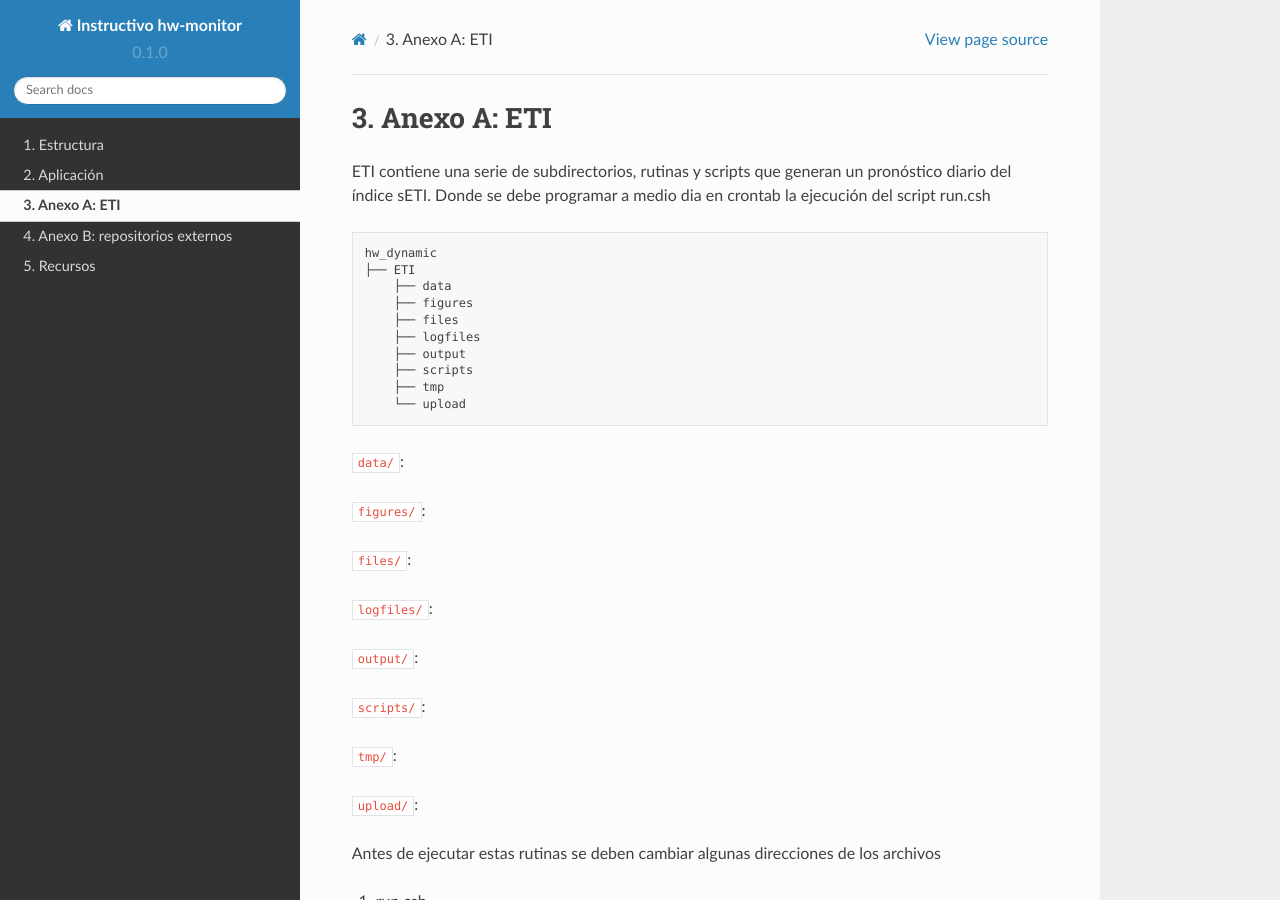
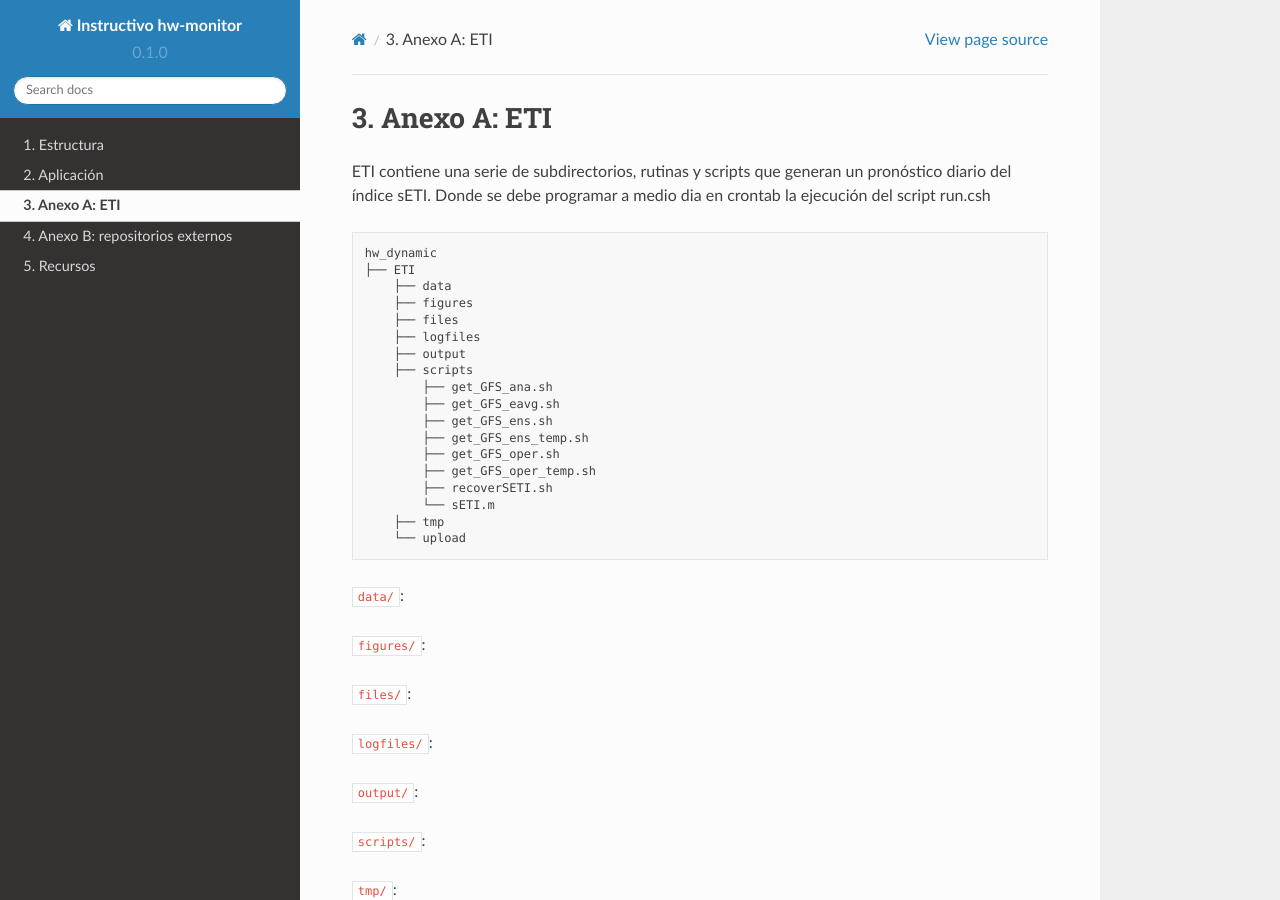
Before and after one commit to chsegura/rtd-tutorial, a Sphinx documentation site: the page built from docs/source/anexoA.rst, in a window 1280 px wide and 900 px high. Built offline with Sphinx 7.4.7 and the Read the Docs theme 2.0.0, drawn with Linux system fonts in a browser that asks for light colours.

Commit message:
Update anexoA.rst

```diff
--- a/docs/source/anexoA.rst
+++ b/docs/source/anexoA.rst
@@ -13,6 +13,14 @@ ETI contiene una serie de subdirectorios, rutinas y scripts que generan un pron
       ├── logfiles
       ├── output
       ├── scripts
+          ├── get_GFS_ana.sh
+          ├── get_GFS_eavg.sh
+          ├── get_GFS_ens.sh
+          ├── get_GFS_ens_temp.sh
+          ├── get_GFS_oper.sh
+          ├── get_GFS_oper_temp.sh
+          ├── recoverSETI.sh
+          └── sETI.m
       ├── tmp
       └── upload
 
```
